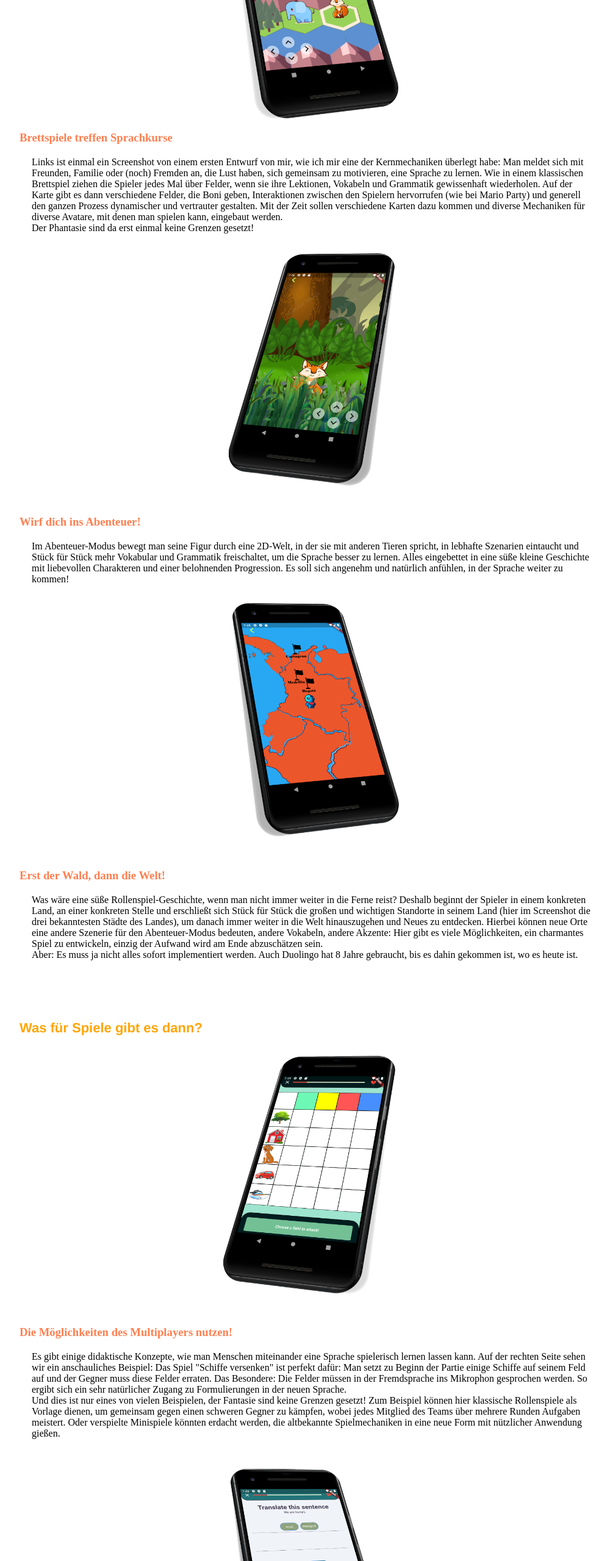
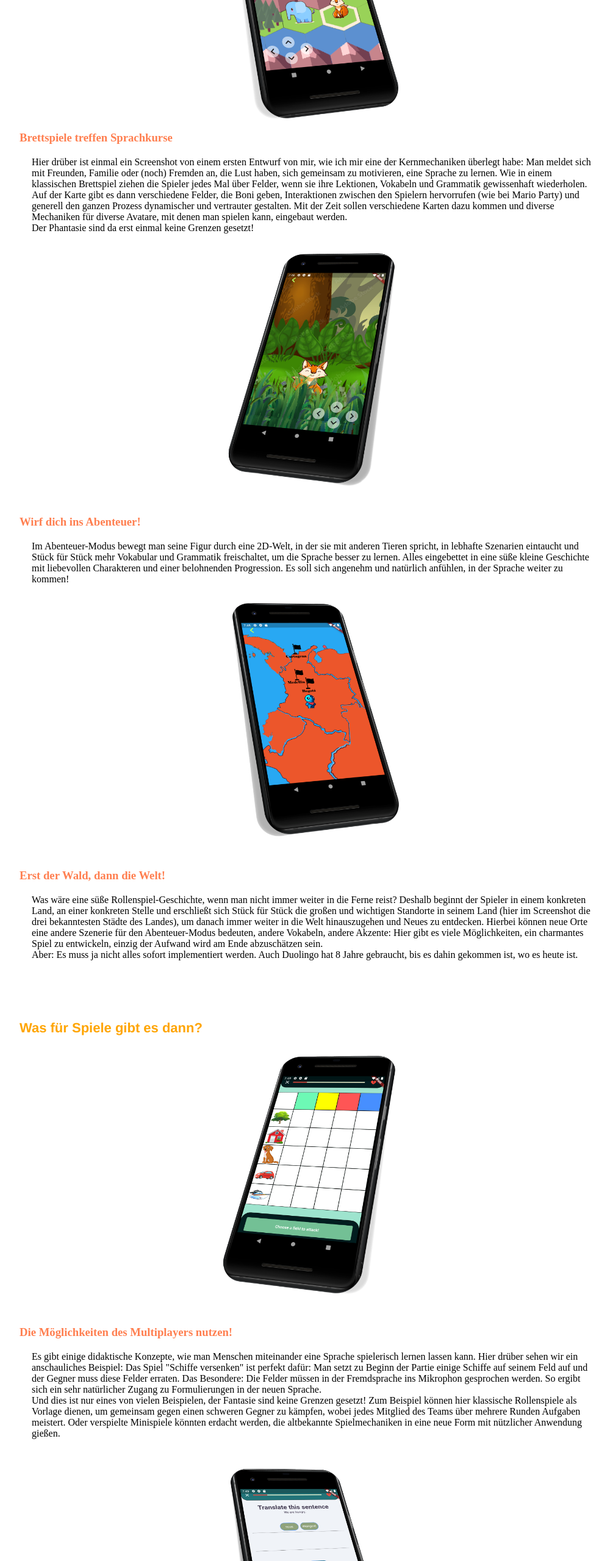
Before and after one commit to Gauerdia/Gauerdia.github.io, a plain HTML site: page index.html in a window 1280 px wide. Shown: the part 2383-4943 px from the top of the page at 61% size, without its empty margins (128-1128 px from the left). Drawn offline with Linux system fonts and the light colour scheme.

Commit message:
ewfewfwefewfewf

```diff
--- a/index.html
+++ b/index.html
@@ -477,7 +477,7 @@
         doch eine der Kernelemente, die ich dort festgestellt hatte: Ohne Spanisch wäre ich verloren gewesen. Trotz
         Schulunterricht, trotz Globalisierung und trotz der Selbstverständlichkeit, mit der wir Deutsche auf Fremdsprachen
         schauen, konnten viele Menschen, sowohl jung als auch alt, sowohl Akademiker als auch nicht-Akademiker, kein
-        Englisch. Kurz nach meinem Aufenthalt wurde auch noch eine Studie veröffentlicht, die Kolumbien eine der schlechtesten
+        Englisch sprechen. Kurz nach meinem Aufenthalt wurde auch noch eine Studie veröffentlicht, die Kolumbien eine der schlechtesten
         Englisch-Fähigkeiten des Kontinents bescheinigte. Da war mein Interesse geweckt. Und da wurde mir auch klar: Der
         Markt ist profitabel und spannend - Aber er ist noch lange nicht ausgeschöpft. Deshalb entwickle ich etwas, das es
         in dieser Form noch nicht gibt und suche Mitstreiter.
@@ -531,7 +531,7 @@
         Brettspiele treffen Sprachkurse
       </h3>
       <p style="margin-left:20px;margin-top: 20px; margin-right:20px">
-        Links ist einmal ein Screenshot von einem ersten Entwurf von mir, wie ich mir eine der
+        Hier drüber ist einmal ein Screenshot von einem ersten Entwurf von mir, wie ich mir eine der
         Kernmechaniken überlegt habe: Man meldet sich mit Freunden, Familie oder (noch) Fremden an,
         die Lust haben, sich gemeinsam zu motivieren, eine Sprache zu lernen. Wie in einem klassischen Brettspiel
         ziehen die Spieler jedes Mal über Felder, wenn sie ihre Lektionen, Vokabeln und Grammatik gewissenhaft
@@ -618,7 +618,7 @@
       </h3>
       <p style="margin-left:20px;margin-top: 20px; margin-right:20px">
         Es gibt einige didaktische Konzepte, wie man Menschen miteinander eine Sprache spielerisch lernen
-        lassen kann. Auf der rechten Seite sehen wir ein anschauliches Beispiel: Das Spiel "Schiffe versenken"
+        lassen kann. Hier drüber sehen wir ein anschauliches Beispiel: Das Spiel "Schiffe versenken"
         ist perfekt dafür: Man setzt zu Beginn der Partie einige Schiffe auf seinem Feld auf und der Gegner
         muss diese Felder erraten. Das Besondere: Die Felder müssen in der Fremdsprache ins Mikrophon gesprochen
         werden. So ergibt sich ein sehr natürlicher Zugang zu Formulierungen in der neuen Sprache. <br>
```
